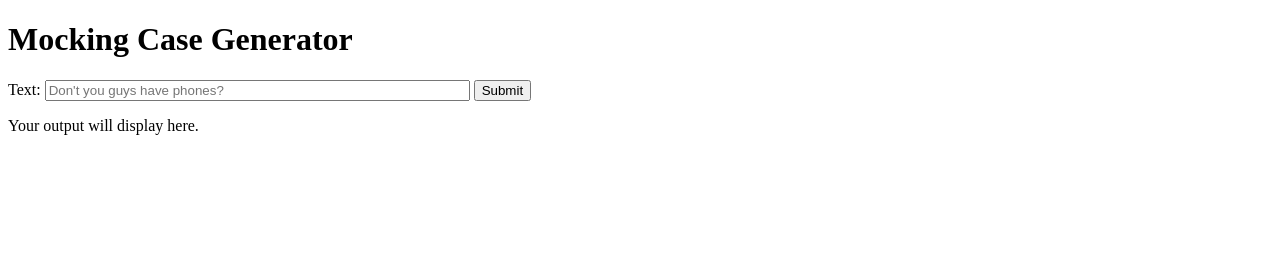
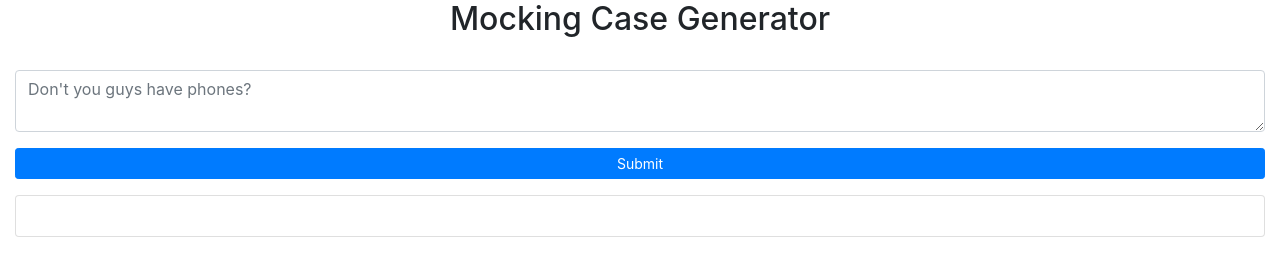
Before and after one commit to murdisto/MockingCase, a plain HTML site: page index.html in a window 1280 px wide. Drawn offline with nearby package versions, Linux system fonts and the light colour scheme.

Commit message:
Basic bootstrap. MVP complete.

```diff
--- /dev/null
+++ b/index.css
@@ -0,0 +1,16 @@
+form {
+  /* border: solid red 1px; */
+}
+
+button {
+  margin-top: 0.5rem;
+}
+
+.result-text {
+  margin: 0;
+  text-align: center;
+}
+
+h1 {
+  font-size: 2rem !important;
+ }
--- a/index.html
+++ b/index.html
@@ -3,26 +3,34 @@
 <head>
   <meta charset="UTF-8">
   <meta name="viewport" content="width=device-width, initial-scale=1.0">
+  <link rel="stylesheet" href="index.css">
+  <link href="https://stackpath.bootstrapcdn.com/bootstrap/4.4.1/css/bootstrap.min.css" rel="stylesheet" integrity="sha384-Vkoo8x4CGsO3+Hhxv8T/Q5PaXtkKtu6ug5TOeNV6gBiFeWPGFN9MuhOf23Q9Ifjh" crossorigin="anonymous">
   <title>Mocking Case Generator</title>
 </head>
 <body>
-  <header>
+  <header class="d-flex flex-row justify-content-center">
     <h1>
       Mocking Case Generator
     </h1>
   </header>
-  <main>
-    <section class="form-sec">
-      <form>
-        <label for="mock-input">Text: </label>
-        <input type="text" name="only" placeholder="Don't you guys have phones?" id="mock-input" size="50"></input>
-        <button id="button" type="button" value="Submit">Submit</button>
+  <main class="container-fluid">
+    <section class="">
+      <form class="d-flex flex-column justify-content-center">
+        <div class="form-group">
+          <label for="mock-input"></label>
+          <textarea class="form-control" type="textarea" name="only" placeholder="Don't you guys have phones?" id="mock-input" size="50"></textarea>
+        </div>
+        <div class="form-group">
+           <button class="btn btn-primary btn-sm btn-block" id="button" type="button" value="Submit" role="button">Submit</button>
+        </div>
       </form>
     </section>
-    <section class="result">
-      <p class="result-text" id="result">
-        Your output will display here.
-      </p>
+    <section class="">
+      <div class="card">
+        <p class="result-text card-body" id="result">
+
+        </p>
+      </div>
     </section>
   </main>
   <script src="index.js"></script>
```
